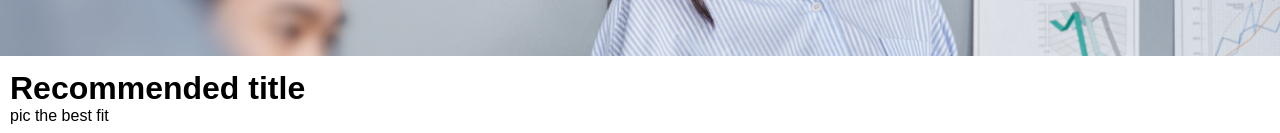
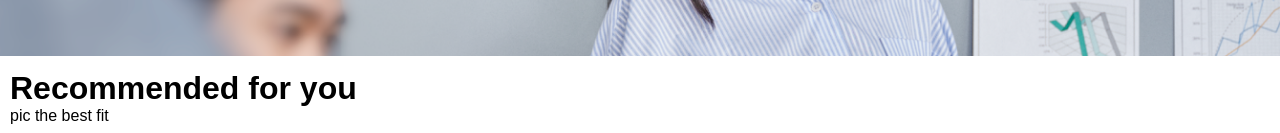
Before and after one commit to pasupathi07777/udamy-clone, a plain HTML site: page index.html in a window 1280 px wide. Shown: the part 436-569 px from the top of the page. Drawn offline with Linux system fonts and the light colour scheme; a web font is replaced by a local one.

Commit message:
spelling mistake

```diff
--- a/index.html
+++ b/index.html
@@ -50,7 +50,7 @@
     </div>
     <!-- recommended -->
     <div class="recommended">
-        <h1 class="recommended__title">Recommended title</h1>
+        <h1 class="recommended__title">Recommended for you</h1>
         <p>pic the best fit</p>
 
         <div class="recommended__container">
```
